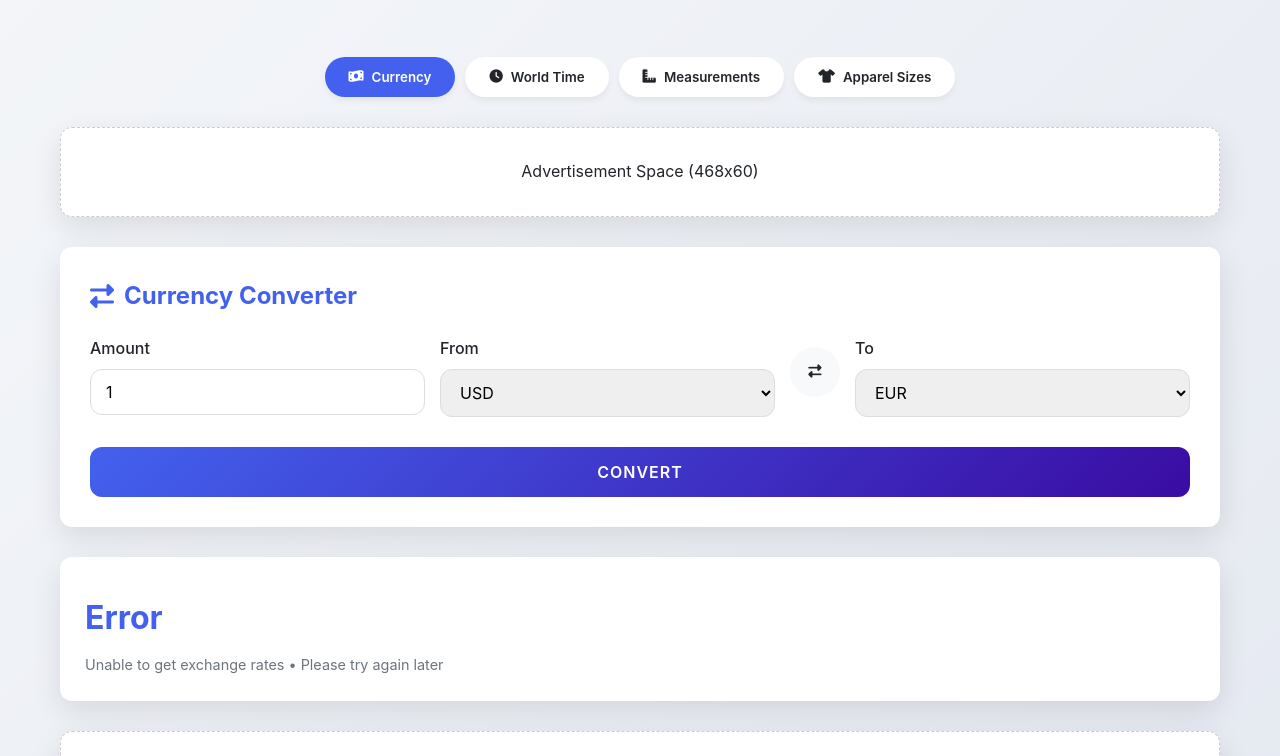
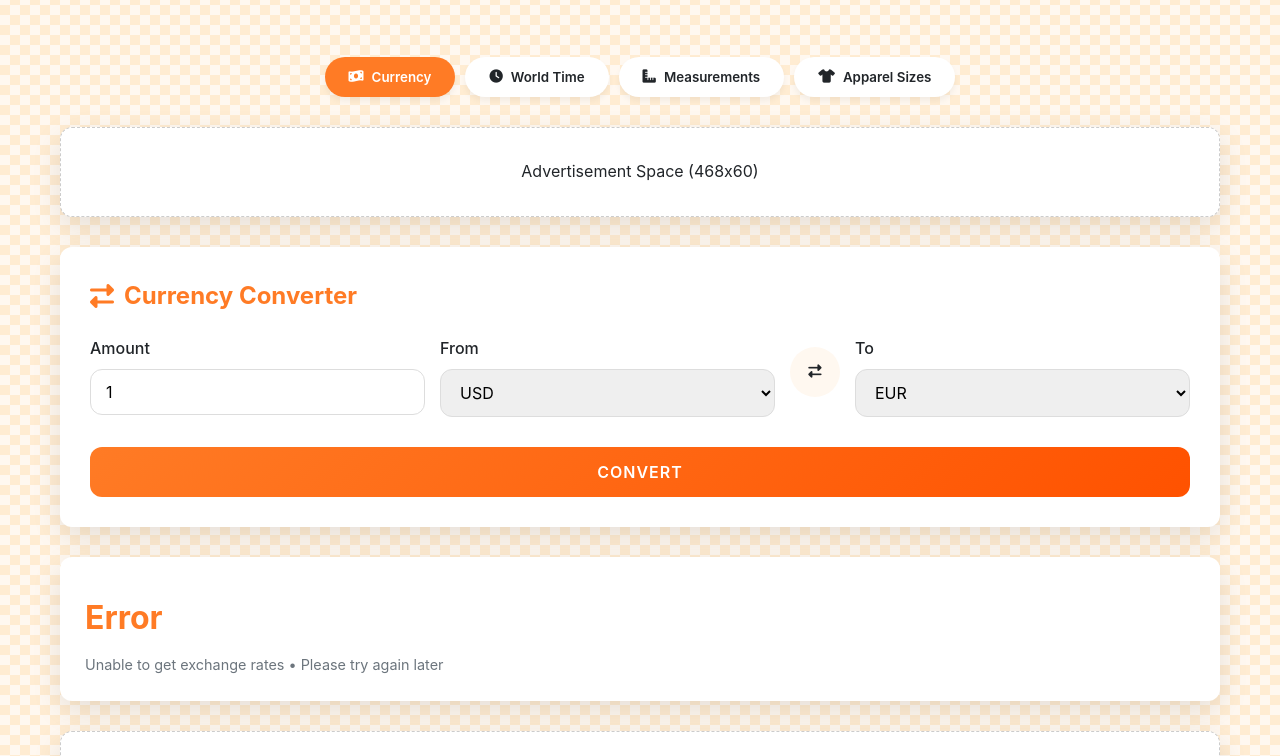
Before and after one commit to TAyyabAliAshraf/CurrencyConversion, a plain HTML site: page index.html in a window 1280 px wide. Shown: the part 285-1041 px from the top of the page. Drawn offline with Linux system fonts and the light colour scheme; no server answers.

Commit message:
Update index.html

```diff
--- a/index.html
+++ b/index.html
@@ -7,13 +7,13 @@
     <link rel="stylesheet" href="https://cdnjs.cloudflare.com/ajax/libs/font-awesome/6.4.0/css/all.min.css">
     <style>
         :root {
-            --primary: #4361ee;
-            --secondary: #3a0ca3;
-            --accent: #f72585;
-            --light: #f8f9fa;
+            --primary: #ff7b25;
+            --secondary: #ff5200;
+            --accent: #ff3d00;
+            --light: #fff8f0;
             --dark: #212529;
-            --success: #4cc9f0;
-            --warning: #f8961e;
+            --success: #ff8a65;
+            --warning: #ff7043;
             --border-radius: 12px;
             --box-shadow: 0 10px 30px rgba(0, 0, 0, 0.1);
             --transition: all 0.3s ease;
@@ -32,13 +32,18 @@
         }
 
         body {
-            background-color: var(--light);
+            background-color: #fff8f0;
+            background-image:
+                linear-gradient(45deg, #ffecd2 25%, transparent 25%),
+                linear-gradient(-45deg, #ffecd2 25%, transparent 25%),
+                linear-gradient(45deg, transparent 75%, #ffecd2 75%),
+                linear-gradient(-45deg, transparent 75%, #ffecd2 75%);
+            background-size: 20px 20px;
+            background-position: 0 0, 0 10px, 10px -10px, -10px 0px;
             color: var(--dark);
             line-height: 1.6;
-            background-image: linear-gradient(135deg, #f5f7fa 0%, #e4e8f0 100%);
             min-height: 100vh;
         }
-
         .container {
             max-width: 1200px;
             margin: 0 auto;
```
